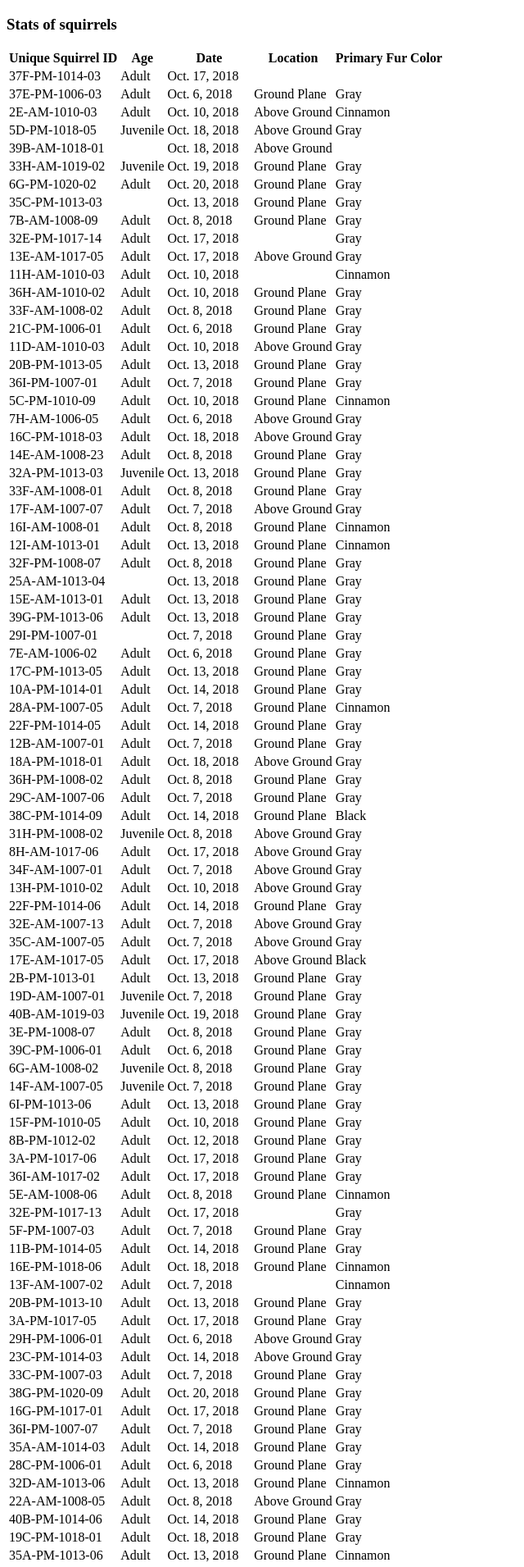
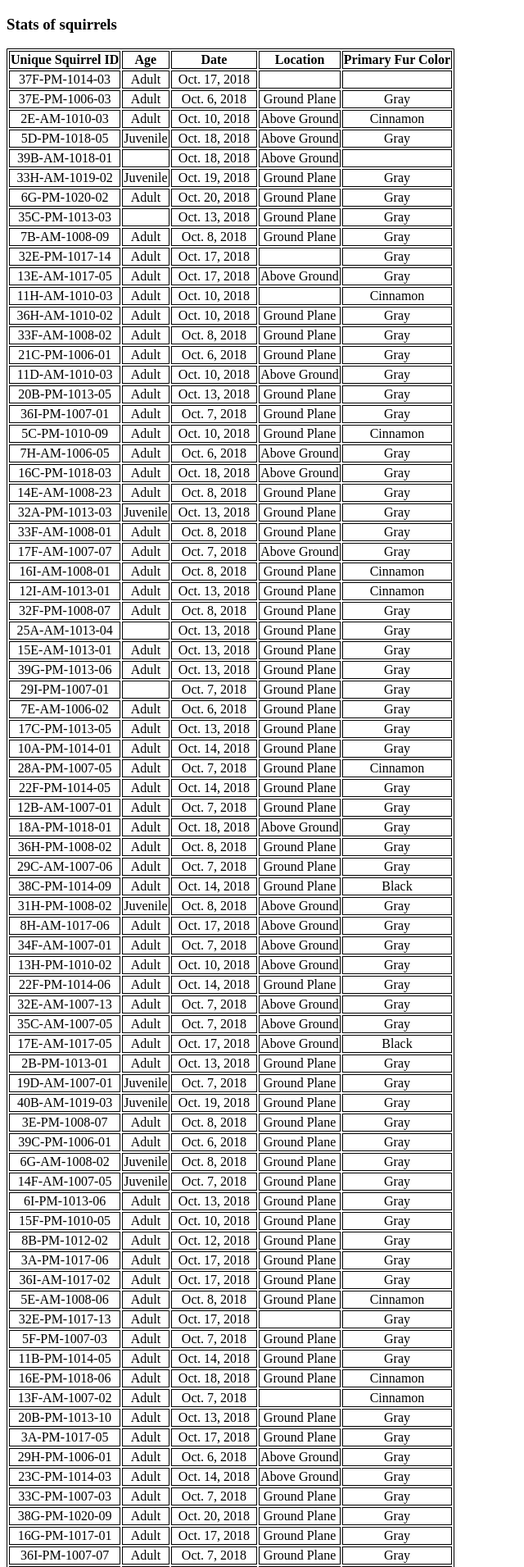
Before and after one commit to jy3094/Squirrel-Tracker, a Django app: page /sightings/stats/ in a window 1280 px wide. Shown: the top 1911 px of the page at 82% size, without its empty margins (0-640 px from the left). Run offline with Django 3.2, Linux system fonts and the light colour scheme; data comes from the database, SQL or seed files in the repository.

Commit message:
Modified stats.html

```diff
--- a/sightings/templates/sightings/stats.html
+++ b/sightings/templates/sightings/stats.html
@@ -4,6 +4,11 @@
     <meta charset="UTF-8">
     <title>Stats of squirrels</title>
 </head>
+<style>
+table, th, td {
+    border: 1px solid black;
+}
+</style>
 <body>
 <h3>Stats of squirrels</h3>
 <table>
@@ -19,11 +24,11 @@
     <tbody>
     {% for squirrel in squirrels %}
         <tr>
-            <td>{{ squirrel.Squirrel_ID }}</td>
-            <td>{{ squirrel.Age }}</td>
-            <td>{{ squirrel.Date }}</td>
-            <td>{{ squirrel.Location }}</td>
-            <td>{{ squirrel.Primary_Fur_Color }}</td>
+            <td style="text-align:center">{{ squirrel.Squirrel_ID }}</td>
+            <td style="text-align:center">{{ squirrel.Age }}</td>
+            <td style="text-align:center">{{ squirrel.Date }}</td>
+            <td style="text-align:center">{{ squirrel.Location }}</td>
+            <td style="text-align:center">{{ squirrel.Primary_Fur_Color }}</td>
             </tr>
     {% endfor %}
     </tbody>
```
